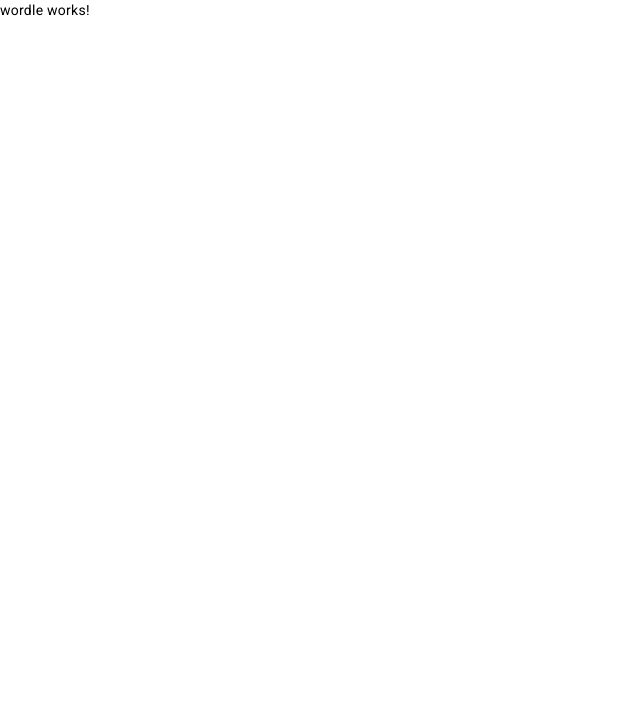
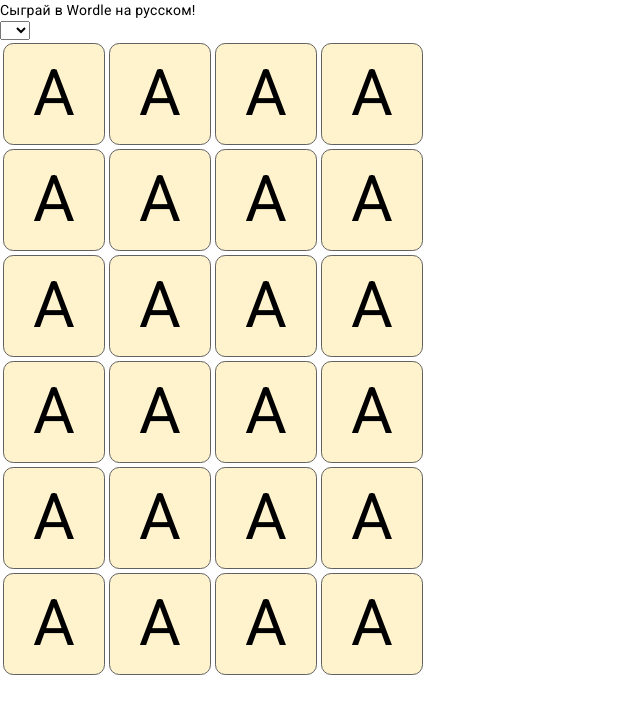
Before and after one commit to KarionGranin/angular-study, an Angular app: page /wordle in a window 1280 px wide. Shown: the top 714 px of the page, without its empty margins (0-640 px from the left). Built offline with nearby package versions, Linux system fonts and the light colour scheme.

Commit message:
Заготовка ячеек + первичная стилизация

```diff
--- a/src/app/pages/wordle/wordle.component.html
+++ b/src/app/pages/wordle/wordle.component.html
@@ -1 +1,27 @@
-<p>wordle works!</p>
+<div class="header">
+  Сыграй в Wordle на русском!
+  <div class="size">
+    <select
+      name="Количество букв в загаданном слове"
+      [formControl]="sizeControl"
+    >
+      <option [value]="4">4</option>
+      <option [value]="5">5</option>
+      <option [value]="6">6</option>
+    </select>
+  </div>
+</div>
+
+<div class="entry" *ngIf="size$ | async as size">
+  <div>
+    <table>
+      <tbody>
+        <tr *ngFor="let row of tryesCount | arrayFromNumber">
+          <td *ngFor="let col of size | arrayFromNumber">
+            <div class="cell">A</div>
+          </td>
+        </tr>
+      </tbody>
+    </table>
+  </div>
+</div>
--- a/src/app/pages/wordle/wordle.component.scss
+++ b/src/app/pages/wordle/wordle.component.scss
@@ -0,0 +1,11 @@
+.cell {
+  width: 100px;
+  height: 100px;
+  background: rgb(255, 243, 205);
+  border: 1px solid #616161;
+  border-radius: 10%;
+  display: flex;
+  justify-content: center;
+  align-items: center;
+  font-size: 64px;
+}
--- a/src/app/pages/wordle/wordle.component.ts
+++ b/src/app/pages/wordle/wordle.component.ts
@@ -1,12 +1,21 @@
-import { Component } from '@angular/core';
+import { ChangeDetectionStrategy, Component } from '@angular/core';
 import { WordleService } from './wordle.service';
+import { Observable } from 'rxjs';
+import { FormControl } from '@angular/forms';
 
 @Component({
   selector: 'app-wordle',
   templateUrl: './wordle.component.html',
   styleUrl: './wordle.component.scss',
   providers: [WordleService],
+  changeDetection: ChangeDetectionStrategy.OnPush,
 })
 export class WordleComponent {
-  constructor(private wardleService: WordleService) {}
+  public size$: Observable<number> = this.wordleService.size$;
+
+  public sizeControl: FormControl<string> = this.wordleService.sizeControl;
+
+  public readonly tryesCount: number = this.wordleService.tryesCount;
+
+  constructor(private wordleService: WordleService) {}
 }
--- a/src/app/pages/wordle/wordle.module.ts
+++ b/src/app/pages/wordle/wordle.module.ts
@@ -1,9 +1,11 @@
 import { NgModule } from '@angular/core';
 import { CommonModule } from '@angular/common';
 import { WordleComponent } from './wordle.component';
+import { ReactiveFormsModule } from '@angular/forms';
+import { PipesModule } from '../../common/pipes/pipes.module';
 
 @NgModule({
   declarations: [WordleComponent],
-  imports: [CommonModule],
+  imports: [CommonModule, ReactiveFormsModule, PipesModule],
 })
 export class WordleModule {}
--- a/src/app/pages/wordle/wordle.service.ts
+++ b/src/app/pages/wordle/wordle.service.ts
@@ -1,6 +1,29 @@
 import { Injectable } from '@angular/core';
+import { FormControl } from '@angular/forms';
+import { BehaviorSubject } from 'rxjs';
 
 @Injectable()
 export class WordleService {
-  constructor() {}
+  private size$$ = new BehaviorSubject<number>(4);
+
+  public size$ = this.size$$.asObservable();
+
+  public sizeControl = new FormControl<string>('', { nonNullable: true });
+
+  public readonly tryesCount = 6;
+
+  constructor() {
+    this.listenSizeChanges();
+    this.listenSizeControlChanges();
+  }
+
+  private listenSizeChanges(): void {
+    // this.size$$.subscribe((size: number) => {});
+  }
+
+  private listenSizeControlChanges(): void {
+    this.sizeControl.valueChanges.subscribe((size: string) => {
+      this.size$$.next(+size);
+    });
+  }
 }
```
